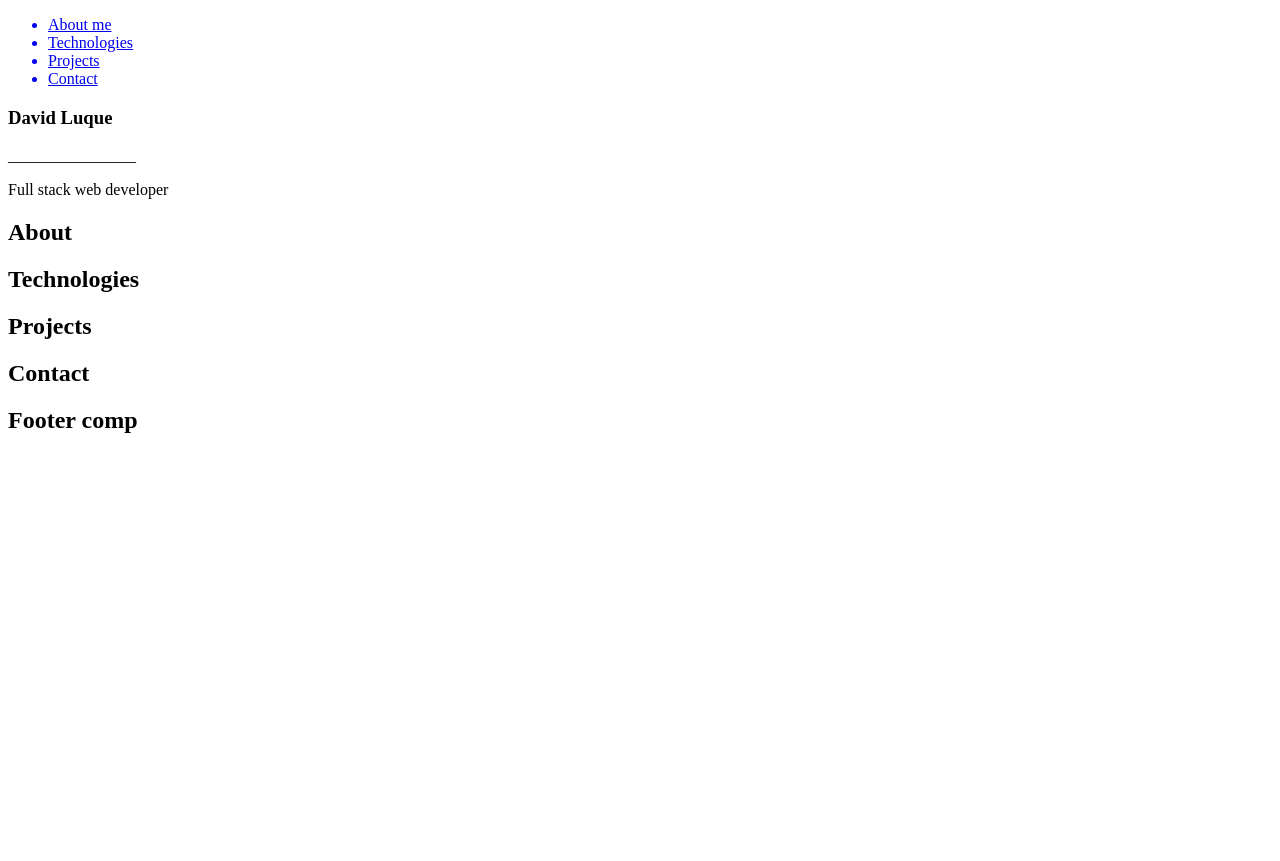
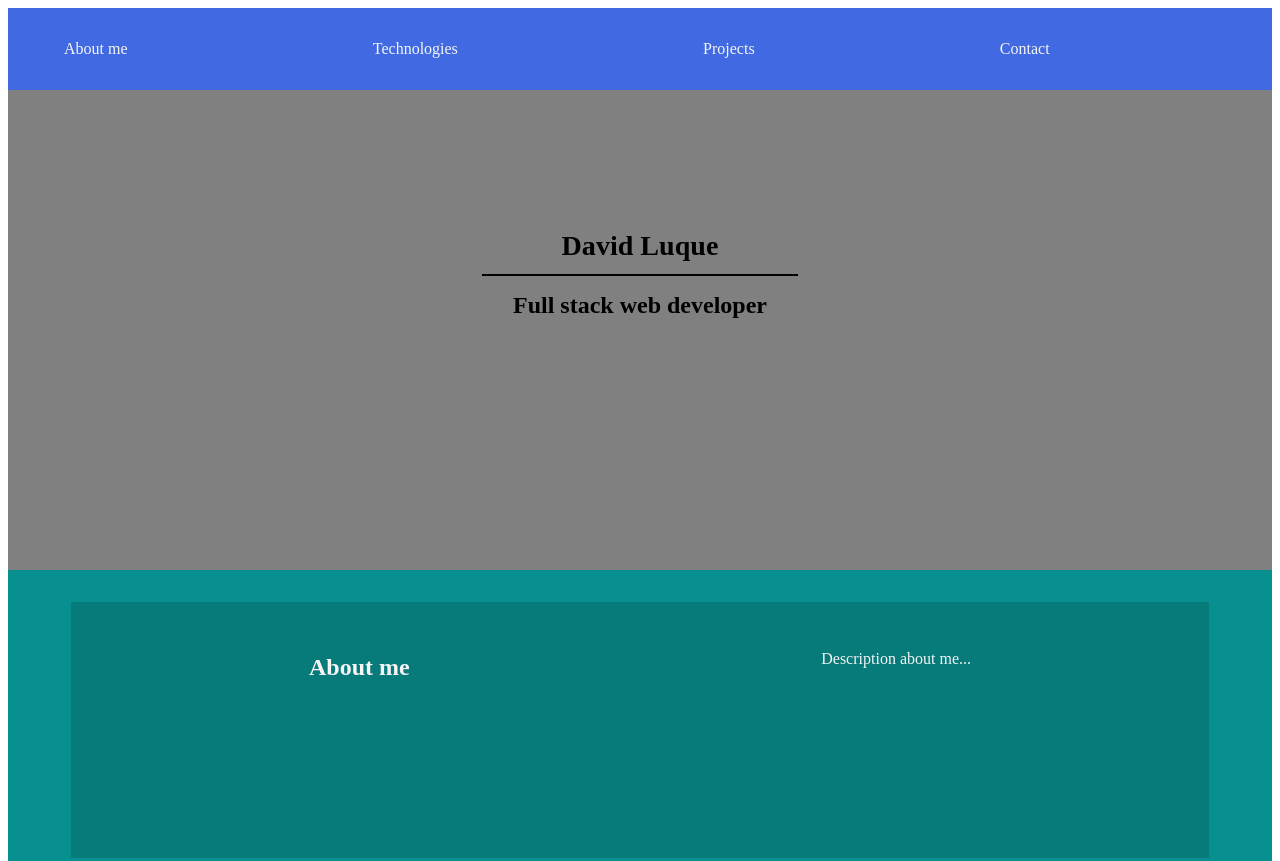
Before and after one commit to David-Luque/portf-my, a Gatsby site: page / in a window 1280 px wide. Shown: the top 861 px of the page. Before the commit the page ends 800 px from the top, so only its background shows below. Built offline with nearby package versions, Linux system fonts and the light colour scheme; Gatsby itself is replaced by a stand-in of ours.

Commit message:
done basic layout

```diff
--- a/package.json
+++ b/package.json
@@ -15,6 +15,8 @@
     "clean": "gatsby clean"
   },
   "dependencies": {
+    "@emotion/core": "^11.0.0",
+    "@emotion/styled": "^11.3.0",
     "gatsby": "^3.13.1",
     "react": "^17.0.1",
     "react-dom": "^17.0.1"
--- a/src/components/layout/Footer.js
+++ b/src/components/layout/Footer.js
@@ -1,10 +1,26 @@
 import * as React from 'react';
+import styled from '@emotion/styled';
+
+const FooterStyled = styled.footer`
+    box-sizing: border-box;
+    width: 100%;
+    height: auto;
+    background-color: #36454F;
+    color: #D3D3D3;
+    text-align: center;
+    font-size: 1rem;
+
+    h4 {
+        padding: 2.5rem;
+        margin: 0;
+    }
+`;
 
 const Footer = () => {
     return (
-        <footer>
-            <h2>Footer comp</h2>
-        </footer>
+        <FooterStyled>
+            <h4>Develop by David - All rights reserved </h4>
+        </FooterStyled>
     );
 }
 
--- a/src/components/layout/Header.js
+++ b/src/components/layout/Header.js
@@ -1,13 +1,40 @@
 import * as React from 'react';
+import styled from '@emotion/styled';
+
+const HeaderStyled = styled.header`
+    width: 100%;
+    height: 30rem;
+    background-color: grey;
+
+    .container {
+        padding-top: 7rem;
+        font-size: 1.5rem;
+
+        .line {
+            width: 25%;
+            height: 2px;
+            background-color: black;
+            margin: -1rem;
+        }
+
+        display: flex;
+        flex-direction: column;
+        justify-content: center;
+        align-items: center;
+    }
+
+`;
 
 const Header = () => {
     return (
-        <header>
-            <h3>David Luque</h3>
-            <p>________________</p>
-            <p>Full stack web developer</p>
-            {/* <img/> */}
-        </header>
+        <HeaderStyled>
+            <div className="container">
+                <h3>David Luque</h3>
+                <div className="line"></div>
+                <h4>Full stack web developer</h4>
+                <img src="" alt="" />
+            </div>
+        </HeaderStyled>
 
     );
 };
--- a/src/components/layout/Nav.js
+++ b/src/components/layout/Nav.js
@@ -1,10 +1,35 @@
 import * as React from 'react';
 import { Link } from 'gatsby';
+import styled from '@emotion/styled';
+
+const NavBar = styled.nav`
+    box-sizing: border-box;
+    width: 100%;
+    height: auto;
+    padding: 1rem;
+    background-color: royalblue;
+    text-align: end
+`
+
+const NavLinks = styled.ul`
+
+    width: 80%;
+    display: flex;
+    justify-content: space-between;
+    align-items: center;
+    list-style: none;
+
+    a {
+        text-decoration: none;
+        color: whitesmoke;
+    }
+`
+
 
 const Nav = ()=>{
     return (
-        <nav>
-            <ul>
+        <NavBar>
+            <NavLinks>
                 <Link to={'/about'}>
                     <li>About me</li>
                 </Link>
@@ -17,8 +42,8 @@ const Nav = ()=>{
                 <Link to={'/contact'}>
                     <li>Contact</li>
                 </Link>
-            </ul>
-        </nav>
+            </NavLinks>
+        </NavBar>
     );
 };
 
--- a/src/components/sections/About.js
+++ b/src/components/sections/About.js
@@ -1,11 +1,39 @@
 import * as React from 'react';
+import styled from '@emotion/styled';
+
+const AboutStyled = styled.section`
+    width: 100%;
+    height: 20rem;
+    background-color: #088F8F;
+    color: whitesmoke;
+
+    .content {
+        box-sizing: border-box;
+        width: 90%;
+        height: 80%;
+        background-color: rgba(0, 0, 0, 0.15);
+        padding: 2rem;
+
+        display: flex;
+        justify-content: space-around;
+        align-items: flex-start;
+    }
+
+    display: flex;
+    justify-content: center;
+    align-items: center;
+
+`;
 
 const About = () => {
     return (
-        <section>
-            <h2>About</h2>
+        <AboutStyled>
+            <div className="content">
+                <h2>About me</h2>
+                <p>Description about me...</p>
+            </div>
 
-        </section>
+        </AboutStyled>
     );
 }
 
--- a/src/components/sections/Contact.js
+++ b/src/components/sections/Contact.js
@@ -1,11 +1,74 @@
 import * as React from 'react';
+import styled from '@emotion/styled';
+
+const ContactStyled = styled.section`
+    width: 100%;
+    height: auto;
+    background-color: #CF9FFF;
+    padding: 2rem;
+    box-sizing: border-box;
+
+    display: flex;
+    flex-direction: column;
+    justify-content: space-around;
+    align-items: center
+`;
+
+const InfoContainer = styled.div`
+    width: 90%;
+    background-color: rgba(0,0,0, .2);
+    padding: 1rem;
+
+    display: flex;
+    justify-content: space-around;
+    align-items: center;
+
+    .contact-form {
+        display: flex;
+        flex-direction: column;
+        justify-content: space-around;
+        align-items: stretch;
+
+        input, textarea {
+            margin-bottom: .5rem;
+        }
+    }
+`;
 
 const Contact = () => {
     return (
-        <section>
+        <ContactStyled>
             <h2>Contact</h2>
-
-        </section>
+            <InfoContainer>
+                <div className="contact-info">
+                    <p>gitHub</p>
+                    <p>email</p>
+                    <p>linked-In</p>
+                </div>
+                <form className="contact-form">
+                    <input
+                        type="text"
+                        name="name"
+                        placeholder="Name"
+                    />
+                    <input
+                        type="email"
+                        name="email"
+                        placeholder="Email"
+                    />
+                    <input
+                        type="text"
+                        name="Subject"
+                        placeholder="Subject"
+                    />
+                    <textarea
+                        name="message"
+                        placeholder="Message"
+                    ></textarea>
+                    <button type="button"> Send </button>
+                </form>
+            </InfoContainer>
+        </ContactStyled>
     );
 }
 
--- a/src/components/sections/Projects.js
+++ b/src/components/sections/Projects.js
@@ -1,12 +1,42 @@
 import * as React from 'react';
+import styled from '@emotion/styled';
+
+const ProjectStyled = styled.section`
+    width: 100%;
+    height: auto;
+    background-color: #4F7942;
+    color: whitesmoke;
+    text-align: center;
+
+    ul {
+        list-style: none;
+
+        li {
+            background-color: rgba(0,0,0,.15);
+            padding: 2rem;
+            margin: .6rem;
+            border-radius: 5px;
+        }
+    }
+
+    display: flex;
+    flex-direction: column;
+    justify-content: space-around;
+    align-items: stretch;
+`;
 
 const Projects = () => {
     return (
-        <section>
-            <h2>Projects</h2>
-
-        </section>
+        <ProjectStyled>
+            <h2>My projects</h2>
+            <ul>
+                <li>One</li>
+                <li>Two</li>
+                <li>Three</li>
+                <li>Four</li>
+            </ul>
+        </ProjectStyled>
     );
-}
+};
 
 export default Projects;
--- a/src/components/sections/Technologies.js
+++ b/src/components/sections/Technologies.js
@@ -1,11 +1,46 @@
 import * as React from 'react';
+import styled from '@emotion/styled';
+
+const TechnologiesStyled = styled.section`
+    width: 100%;
+    height: auto;
+    background-color: #EADDCA;
+    box-sizing: border-box;
+    padding: 2rem;
+
+    .container {
+        width: 100%;
+        list-style: none;
+
+        li {
+            padding: 2rem;
+            background-color: rgba(0,0,0,.15);
+        }
+
+        display: grid;
+        grid-template-columns: repeat(3, 1fr);
+        grid-gap: 3px;
+    }
+
+    display: flex;
+    flex-direction: column;
+    justify-content: space-around;
+    align-items: center;
+`;
 
 const Technologies = () => {
     return (
-        <section>
+        <TechnologiesStyled>
             <h2>Technologies</h2>
-
-        </section>
+            <ul className="container">
+                <li>One</li>
+                <li>Two</li>
+                <li>Three</li>
+                <li>Four</li>
+                <li>Five</li>
+                <li>Six</li>
+            </ul>
+        </TechnologiesStyled>
     );
 }
 
```
Also changed, not shown: 1 other file.
